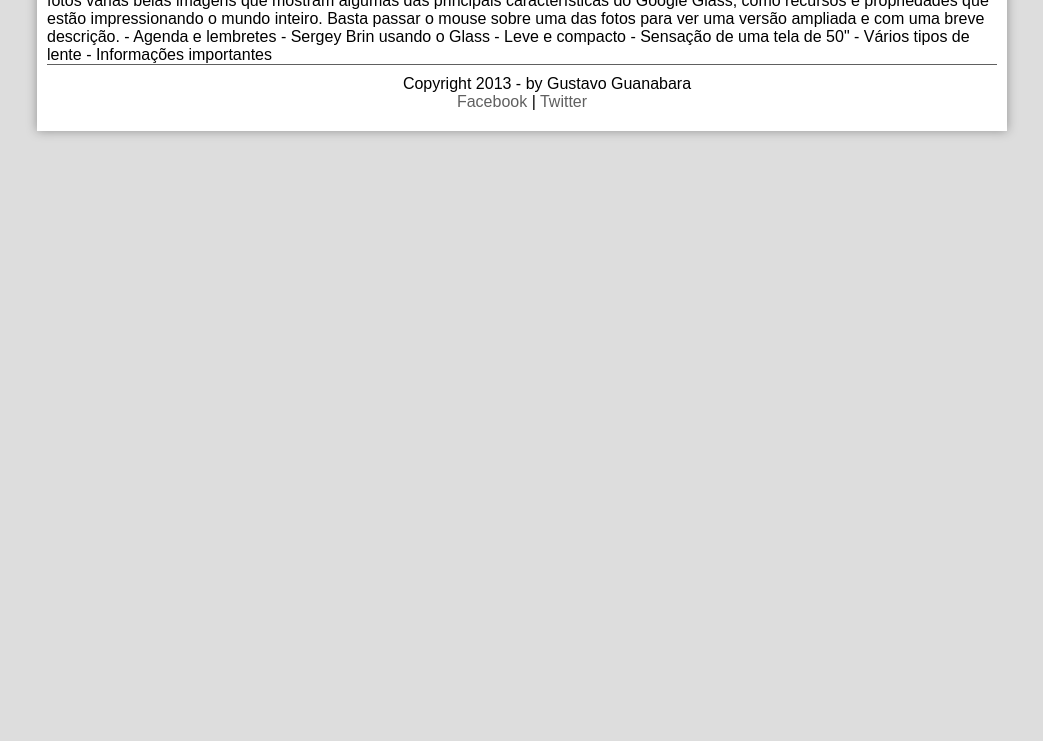
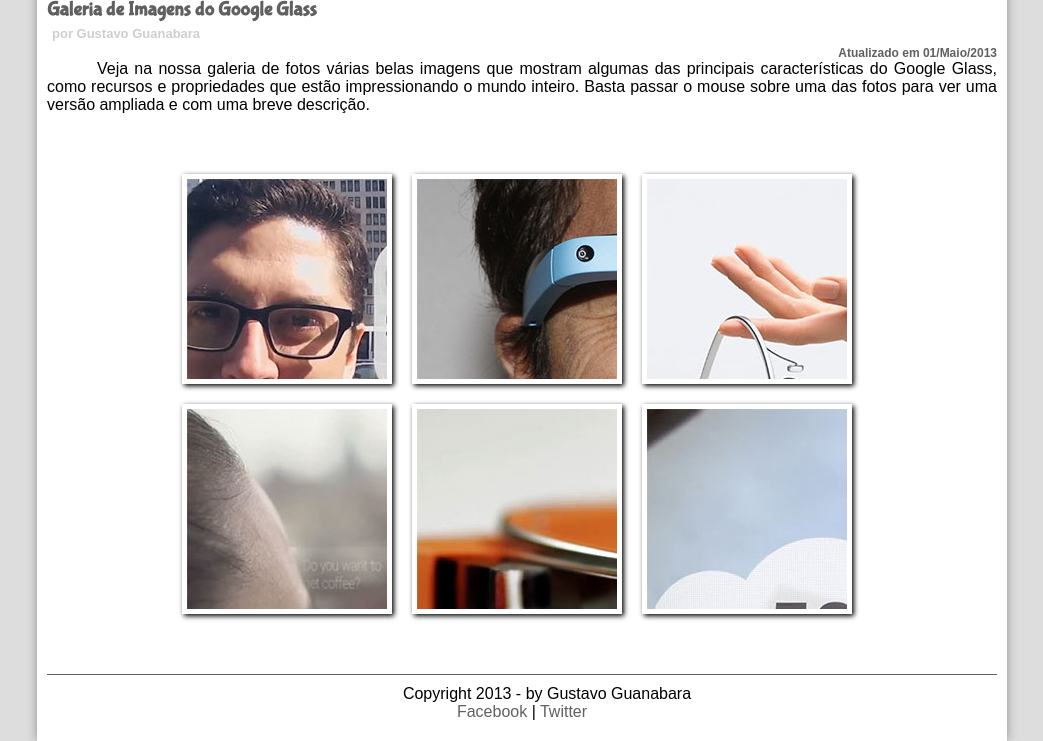
Before and after one commit to FrankMarcelino/projeto-glass, a plain HTML site: page fotos.html in a window 1280 px wide. Shown: the part 187-928 px from the top of the page, without its empty margins (118-1161 px from the left). Before the commit the page ends 800 px from the top, so only its background shows below. Drawn offline with Linux system fonts and the light colour scheme.

Commit message:
fim da aula 29

```diff
--- a/_css/estilo.css
+++ b/_css/estilo.css
@@ -152,7 +152,7 @@ section#corpo {
 }
 
 article#noticia-principal h2 {
-    font-size: 12px;
+    font-size: 18px;
     color: #606060;
     background-color: #dddddd;
     padding: 5px;
--- a/_css/fotos.css
+++ b/_css/fotos.css
@@ -0,0 +1,55 @@
+@charset "UTF-8";
+
+ul#album-fotos {
+    width: 700px;
+    margin: 0 auto;
+    padding: 50px;
+    overflow: hidden;
+    list-style: none;
+}
+
+ul#album-fotos li {
+    float: left;
+    width: 200px;
+    height: 200px;
+    margin: 10px;
+    background-color: white;
+    border: 5px solid white;
+    box-shadow: 2px 2px 5px black;
+}
+
+ul#album-fotos li span {
+    opacity: 0;
+    padding-bottom: 200px;
+}
+
+ul#album-fotos li span:hover {
+    cursor: pointer;
+    opacity: 1;
+
+}
+
+ul#album-fotos li#foto01 {
+    background: url(../_imagens/galeria-01.jpg);
+
+}
+
+ul#album-fotos li#foto02 {
+    background: url(../_imagens/galeria-02.jpg);
+}
+
+ul#album-fotos li#foto03 {
+    background: url(../_imagens/galeria-03.jpg);
+}
+
+ul#album-fotos li#foto04 {
+    background: url(../_imagens/galeria-04.jpg);
+}
+
+ul#album-fotos li#foto05 {
+    background: url(../_imagens/galeria-05.jpg);
+}
+
+ul#album-fotos li#foto06 {
+    background: url(../_imagens/galeria-06.jpg);
+}
--- a/fotos.html
+++ b/fotos.html
@@ -5,6 +5,7 @@
     <meta name="viewport" content="width=device-width, initial-scale=1.0">
     <title>Tudo sobre o Google Glass</title>
     <link rel="stylesheet" href="_css/estilo.css">
+    <link rel="stylesheet" href="_css/fotos.css">
 
 </head>
 <script language="javascript" src="_javascript/funcoes.js"></script>
@@ -30,20 +31,26 @@
                 </ul>
             </nav>
         </header>
+        <article id="noticia-principal">
+            <header id="cabecalho-artigo">
+                <hgroup>
+                    <h3>Glass > Fotos</h3>
+                    <h1>Galeria de Imagens do Google Glass</h1>
+                    <h2>por Gustavo Guanabara</h2>
+                    <h3  class="direita">Atualizado em 01/Maio/2013</h3>
+                </hgroup>
+            </header>
+            <p>Veja na nossa galeria de fotos várias belas imagens que mostram algumas das principais características do Google Glass, como recursos e propriedades que estão impressionando o mundo inteiro. Basta passar o mouse sobre uma das fotos para ver uma versão ampliada e com uma breve descrição.</p>
 
-Glass > Fotos
-Galeria de Imagens do Google Glass
-por Gustavo Guanabara
-Atualizado em 01/Maio/2013
-
-Veja na nossa galeria de fotos várias belas imagens que mostram algumas das principais características do Google Glass, como recursos e propriedades que estão impressionando o mundo inteiro. Basta passar o mouse sobre uma das fotos para ver uma versão ampliada e com uma breve descrição.
-
-- Agenda e lembretes
-- Sergey Brin usando o Glass
-- Leve e compacto
-- Sensação de uma tela de 50"
-- Vários tipos de lente
-- Informações importantes
+            <ul id="album-fotos">
+                <li id="foto01"><span>Agenda e lembretes</span></li>
+                <li id="foto02"><span>Sergey Brin usando o Glass</span></li>
+                <li id="foto03"><span>Leve e compacto</span></li>
+                <li id="foto04"><span>Sensação de uma tela de 50"</span></li>
+                <li id="foto05"><span>Vários tipos de lente</span></li>
+                <li id="foto06"><span>Informações importantes</span></li>
+            </ul>
+        </article>
 
 <footer id="rodape">
     <p>
```
